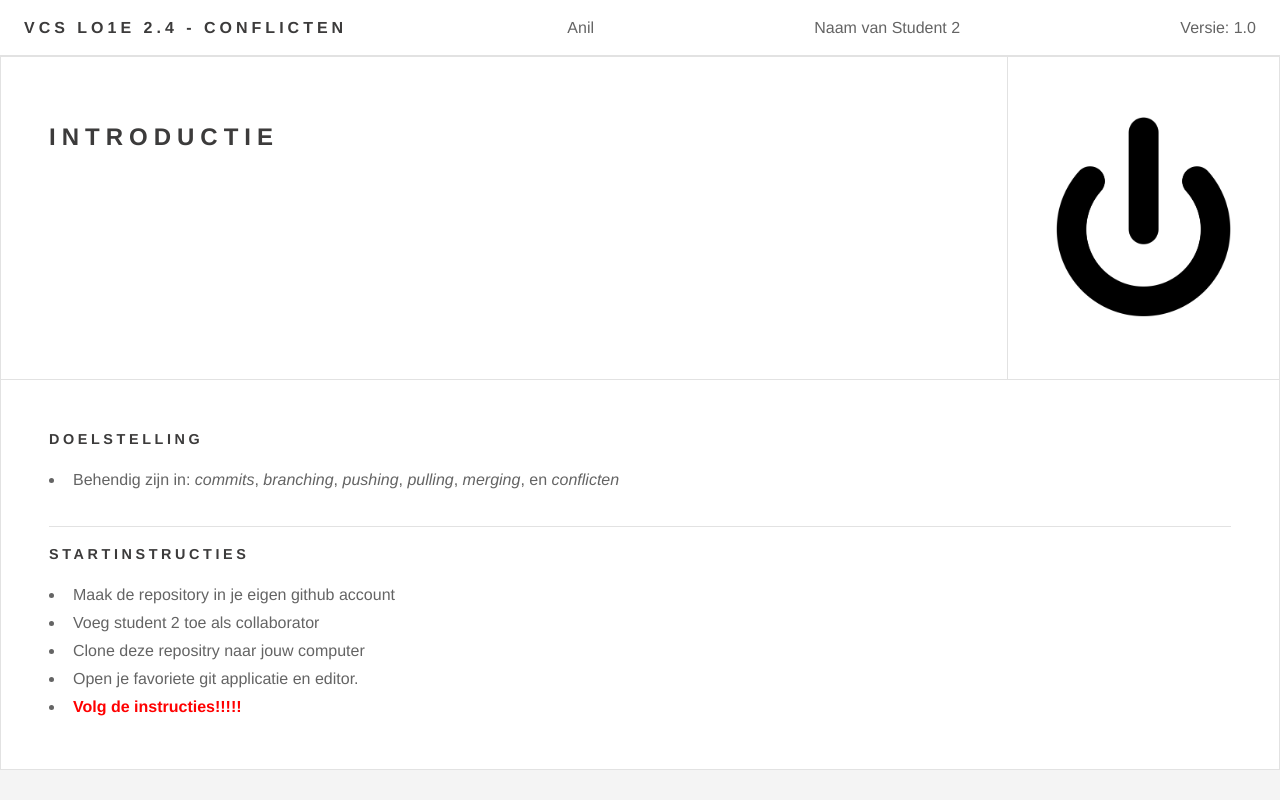
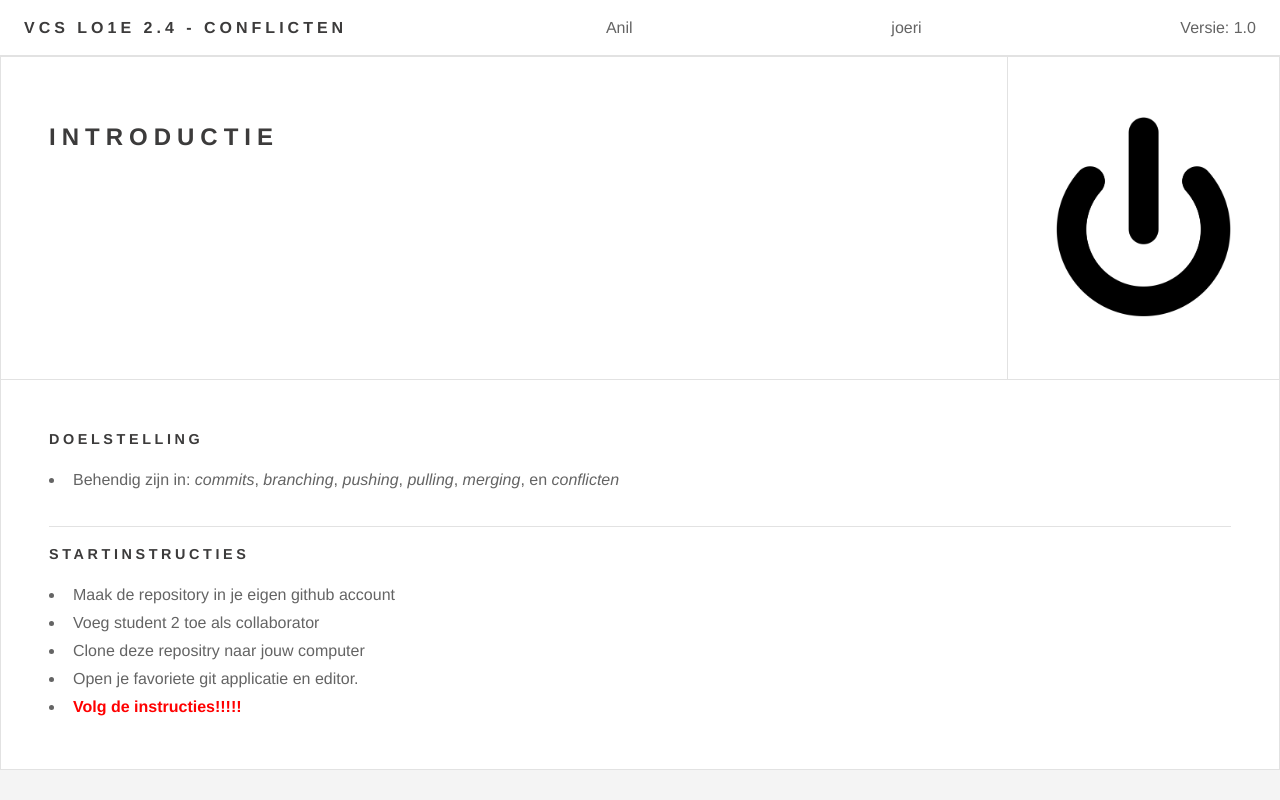
Before and after one commit to 6028491/VSBH-Les, a plain HTML site: page index.html in a window 1280 px wide. Shown: the top 800 px of the page. Drawn offline with Linux system fonts and the light colour scheme.

Commit message:
naam toegevoegd

```diff
--- a/index.html
+++ b/index.html
@@ -10,7 +10,7 @@
         <header id="header">
             <h1 id="page-title">VCS LO1E 2.4 - Conflicten</h1>
             <p id="naam1">Anil</p>
-            <p id="naam2">Naam van Student 2</p>
+            <p id="naam2">joeri </p>
             <p id="version">Versie: 1.0</p>
         </header>
 
```
